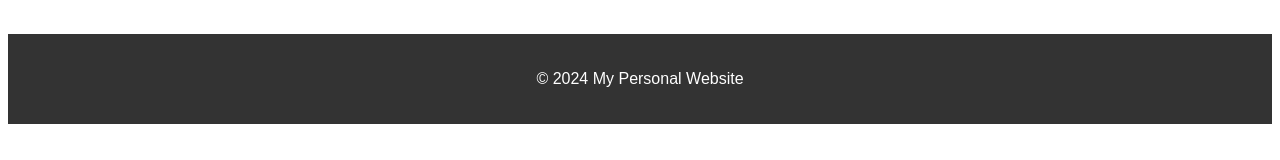
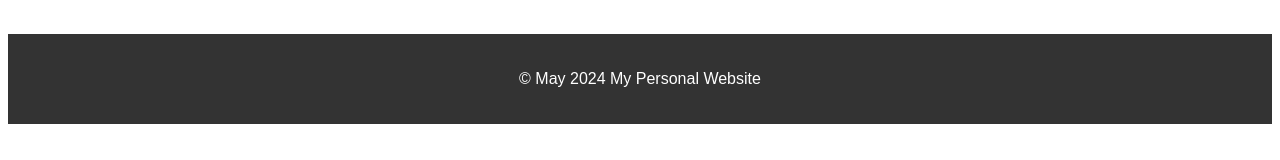
Before and after one commit to BoYuHuang1117/BoYuHuang1117.github.io, a Vue app: page / in a window 1280 px wide. Shown: the part 236-396 px from the top of the page. Built offline with nearby package versions, Linux system fonts and the light colour scheme.

Commit message:
Small twist

```diff
--- a/src/components/FooterMain.vue
+++ b/src/components/FooterMain.vue
@@ -1,6 +1,6 @@
 <template>
     <footer>
-      <p>&copy; 2024 My Personal Website</p>
+      <p>&copy; May 2024 My Personal Website</p>
       <!-- Add any other footer content here -->
     </footer>
   </template>
```
